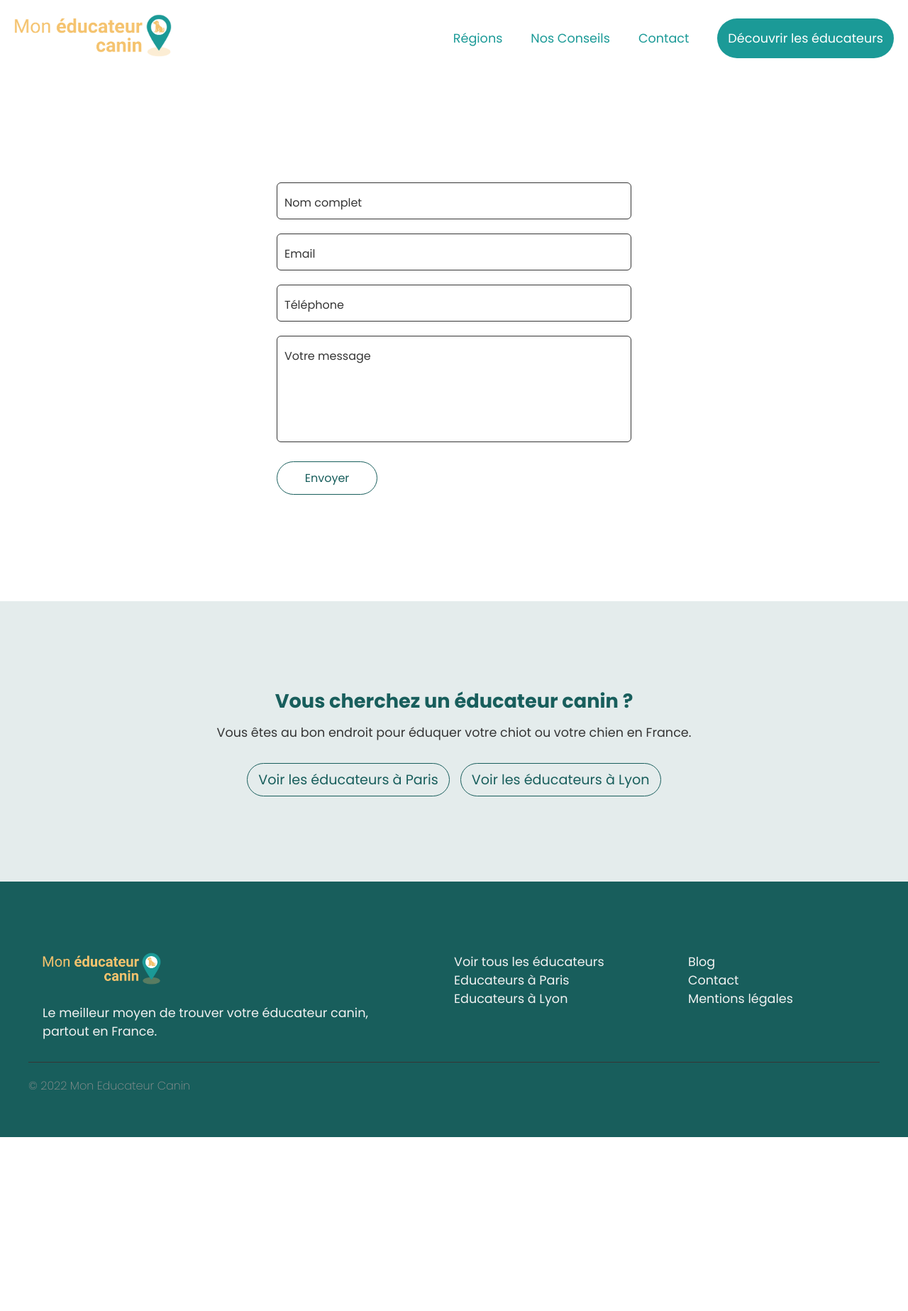
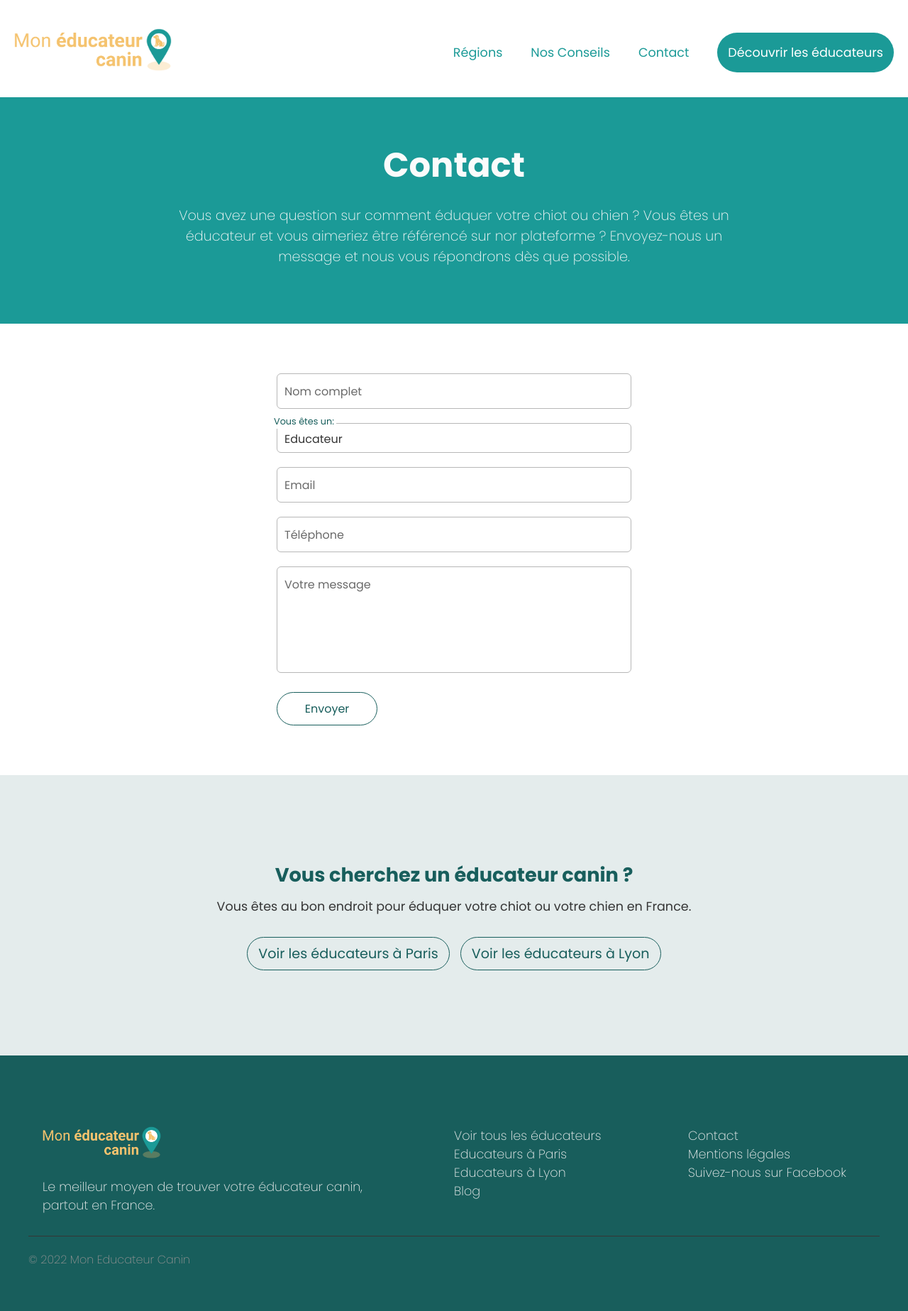
Before and after one commit to pierregoaer/my-dog-trainer, a Flask app: page /contact in a window 1280 px wide. Shown: the whole page at 71% size. Before the commit the page ends 1602 px from the top, so only its background shows below. Run offline with Flask 2, Linux system fonts and the light colour scheme.

Commit message:
Adding contact form backend

```diff
--- a/get_database.py
+++ b/get_database.py
@@ -25,13 +25,13 @@ GOOGLE_SERVICE_ACCOUNT_CREDENTIALS = {
 service_acc = gspread.service_account_from_dict(GOOGLE_SERVICE_ACCOUNT_CREDENTIALS)
 # geolocator = Nominatim(user_agent="educateurs")
 
-sheet = service_acc.open("BDD_educateurs")
+gsheet_file = service_acc.open("BDD_educateurs")
 
-educateurs_worksheet = sheet.worksheet("BDD")
+educateurs_worksheet = gsheet_file.worksheet("BDD")
 educateurs_data = educateurs_worksheet.get_all_records()
 educateurs_database = {}
 
-blogs_worksheet = sheet.worksheet("blogs")
+blogs_worksheet = gsheet_file.worksheet("blogs")
 blogs_data = blogs_worksheet.get_all_records()
 blogs_database = {}
 
--- a/main.py
+++ b/main.py
@@ -1,5 +1,16 @@
+import os
 from flask import Flask, render_template, request, redirect, url_for
-from get_database import educateurs_database, blogs_database
+from get_database import educateurs_database, blogs_database, gsheet_file
+from datetime import datetime
+import smtplib
+
+
+GOOGLE_PASSWORD = os.environ["GOOGLE_PASSWORD"]
+EMAIL_SENDER = f'{os.environ["EMAIL_SENDER_1_1"]}@gmail.com'
+EMAIL_RECIPIENT_1 = f'{os.environ["EMAIL_RECIPIENT_1_1"]}.{os.environ["EMAIL_RECIPIENT_1_2"]}.ad@gmail.com'
+EMAIL_RECIPIENT_2 = f'{os.environ["EMAIL_RECIPIENT_2_1"]}.{os.environ["EMAIL_RECIPIENT_2_2"]}@gmail.com'
+
+print(GOOGLE_PASSWORD, EMAIL_SENDER, EMAIL_RECIPIENT_1, EMAIL_RECIPIENT_2)
 
 app = Flask(__name__)
 
@@ -104,7 +115,45 @@ def contact():
     if request.method == "GET":
         return render_template('contact.html')
     if request.method == "POST":
-        return
+        today = datetime.today().strftime("%d/%m/%Y %H:%M:%S")
+        name = request.form["name"]
+        profession = request.form["profession"]
+        email = request.form["email"]
+        phone = request.form["phone"]
+        message = request.form["message"]
+        contact_worksheet = gsheet_file.worksheet("contact")
+        worksheet_rows = len(contact_worksheet.get_all_values())
+        new_data = [today, name, profession, email, phone, message]
+        # Update Google Sheet with contacts
+        for col in range(1, 7):
+            contact_worksheet.update_cell(worksheet_rows + 1, col, str(new_data[col - 1]))
+
+        # Send email notification
+        with smtplib.SMTP("smtp.gmail.com") as connexion:
+            email_content = f"Subject: Nouveau contact sur Mon Educateur Canin\n\n" \
+                            f"Nouveau message recu!\n" \
+                            f"\n" \
+                            f"Date : {today}\n" \
+                            f"Nom : {name}\n" \
+                            f"Profession : {profession}\n" \
+                            f"Email : {email}\n" \
+                            f"Telephone : {phone}\n" \
+                            f"Message : {message}\n" \
+                            f"Voir https://docs.google.com/spreadsheets/d/1pj8GY-kOBB35c6W6dDo-dcyI_ecOOAvQ250930bjorc/edit#gid=580153284"
+            print(email_content)
+            print(type(email_content))
+            # enable secure connexion
+            connexion.starttls()
+            connexion.login(user=EMAIL_SENDER, password=GOOGLE_PASSWORD)
+            connexion.sendmail(from_addr=EMAIL_SENDER,
+                               to_addrs=[EMAIL_RECIPIENT_1, EMAIL_RECIPIENT_2],
+                               msg=email_content.encode('utf-8', 'ignore').decode('utf-8'))
+        return redirect(url_for('contact_thank_you'))
+
+
+@app.route('/contact/merci')
+def contact_thank_you():
+    return render_template('contact_thank_you.html')
 
 
 @app.route('/mentions-légales')
--- a/static/styles/contact.css
+++ b/static/styles/contact.css
@@ -1,10 +1,35 @@
+.contact-form-header-container {
+    background-color: var(--main-turquoise);
+}
+
+.contact-form-header {
+    max-width: 800px;
+    margin: 0 auto;
+    padding: 60px var(--section-padding);
+}
+
+.contact-form-header h1,
+.contact-form-header p {
+    text-align: center;
+    margin-bottom: 20px;
+}
+.contact-form-header h1 {
+    color: var(--off-white);
+    font-size: 3rem;
+}
+.contact-form-header p {
+    color: var(--off-white);
+    font-size: 1.2rem;
+    font-weight: 200;
+}
+
 form {
     max-width: 500px;
     margin: 0 auto;
     display: flex;
     flex-direction: column;
     row-gap: 20px;
-    padding: 150px var(--section-padding);
+    padding: 70px var(--section-padding);
 }
 
 form .form-field {
@@ -14,27 +39,45 @@ form .form-field {
 }
 
 form .form-field input,
-form .form-field textarea{
-    border: 1px solid var(--dark-grey);
-    padding: 15px 10px 10px 10px;
+form .form-field textarea,
+form .form-field select {
+    border: 1px solid #b7b7b7;
+    padding: 13px 10px 10px 10px;
     border-radius: 6px;
     box-sizing: border-box;
     width: 100%;
 }
+
 
 form .form-field input::placeholder,
 form .form-field textarea::placeholder {
     color: white;
 }
 
+form .form-field select {
+   -webkit-appearance: none;
+   -moz-appearance: none;
+    background-color: white;
+    font-size: 1rem;
+    font-family: 'Poppins', sans-serif;
+    color: var(--dark-grey);
+}
+
+form .form-field input:focus,
+form .form-field textarea:focus,
+form .form-field select:focus {
+    outline: none;
+    border-color: var(--dark-turquoise);
+}
+
 form .form-field label {
     position: absolute;
     left: 10px;
-    top: 15px;
+    top: 12px;
     background-color: white;
-    color: var(--dark-grey);
+    color: var(--light-grey);
     font-size: 1rem;
-    padding: 1px;
+    padding: 1px 3px 1px 1px;
     transition: all .2s ease-in-out;
 }
 
@@ -44,18 +87,20 @@ form .form-field label:hover {
 
 form .form-field input:focus + label,
 form .form-field input:valid + label,
-form .form-field input:required:invalid:not(:placeholder-shown) + label{
+form .form-field input:required:invalid:not(:placeholder-shown) + label,
+form .form-field select + label {
     left: -5px;
-    top: -10px;
+    top: -12px;
     color: var(--dark-turquoise);
     font-size: .8rem;
 }
+
 form .form-field textarea:focus + label,
 form .form-field textarea:valid + label,
 form .form-field textarea:required:invalid:not(:placeholder-shown) + label{
     left: -5px;
-    top: -10px;
-    color: var(--light-grey);
+    top: -12px;
+    color: var(--dark-turquoise);
     font-size: .8rem;
 }
 
--- a/static/styles/footer_style.css
+++ b/static/styles/footer_style.css
@@ -45,6 +45,7 @@
 .footer-wrapper p {
     color: var(--off-white-darker);
     font-size: 1.1rem;
+    font-weight: 200;
 }
 
 .footer-wrapper .copyrights {
--- a/static/styles/header_style.css
+++ b/static/styles/header_style.css
@@ -1,6 +1,6 @@
 .header-container {
     background-color: white;
-    padding: 20px 0;
+    padding: 40px 0 30px 0;
 }
 
 .header {
--- a/templates/contact.html
+++ b/templates/contact.html
@@ -21,10 +21,25 @@
 {% include "header.html"%}
 <div class="site-wrapper">
     <main>
-        <form action="">
+        <div class="contact-form-header-container">
+            <div class="contact-form-header">
+                <h1>Contact</h1>
+                <p>Vous avez une question sur comment éduquer votre chiot ou chien ? Vous êtes un éducateur et vous aimeriez être référencé sur nor plateforme ? Envoyez-nous un message et nous vous répondrons dès que possible.</p>
+            </div>
+        </div>
+        <form action="/contact" method="post" >
             <div class="form-field">
                 <input type="text" name="name" id="name" placeholder="nom" required>
                 <label for="name">Nom complet</label>
+                <span></span>
+            </div>
+            <div class="form-field">
+                <select name="profession" id="profession">
+                    <option>Educateur</option>
+                    <option>Particulier</option>
+                    <option>Autre</option>
+                </select>
+                <label for="profession">Vous êtes un:</label>
                 <span></span>
             </div>
             <div class="form-field">
--- a/templates/educateurs_list.html
+++ b/templates/educateurs_list.html
@@ -43,6 +43,7 @@
             </div>
         </div>
         <div class="map-container">
+<!--            <button class="change-map-size">Agrandir la carte</button>-->
             <div id="map"></div>
         </div>
         <div class="educateurs-container">
--- a/templates/footer.html
+++ b/templates/footer.html
@@ -13,12 +13,13 @@
             <a href="/educateurs">Voir tous les éducateurs</a>
             <a href="/educateurs/region/Paris">Educateurs à Paris</a>
             <a href="/educateurs/region/Lyon">Educateurs à Lyon</a>
+            <a href="/blog">Blog</a>
         </div>
         <div class="column column-3">
 <!--            <p class="label">Navigation</p>-->
-            <a href="/blog">Blog</a>
             <a href="/contact">Contact</a>
             <a href="/mentions-légales">Mentions légales</a>
+            <a href="/">Suivez-nous sur Facebook</a>
         </div>
     </div>
     <div class="copyrights">
```
Also changed, not shown: static/js/script_educateurs_list.js (+8 -7 lines), static/styles/educateurs_list_style.css (+32 -2 lines), templates/contact_thank_you.html (added, +32 -0 lines).
